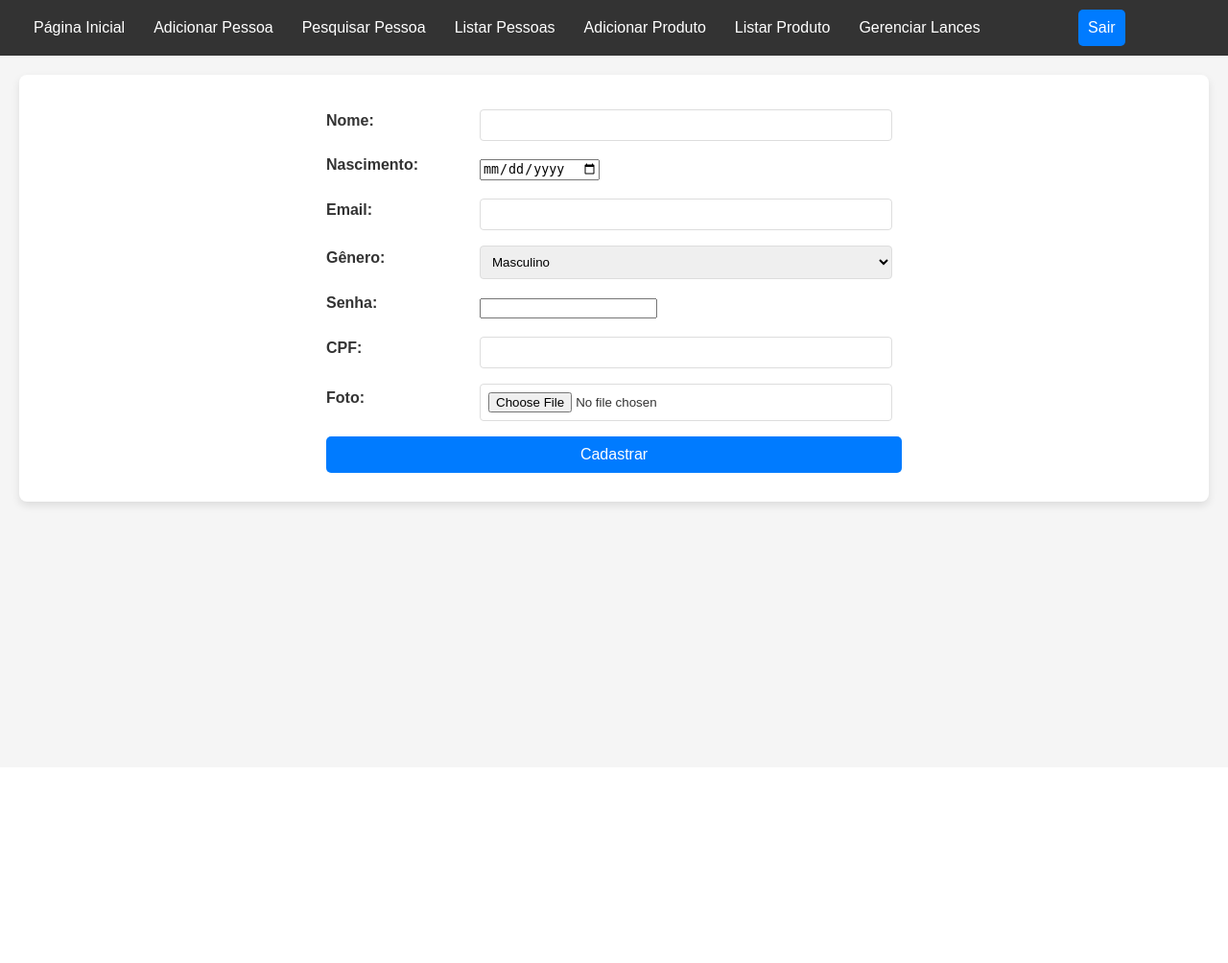
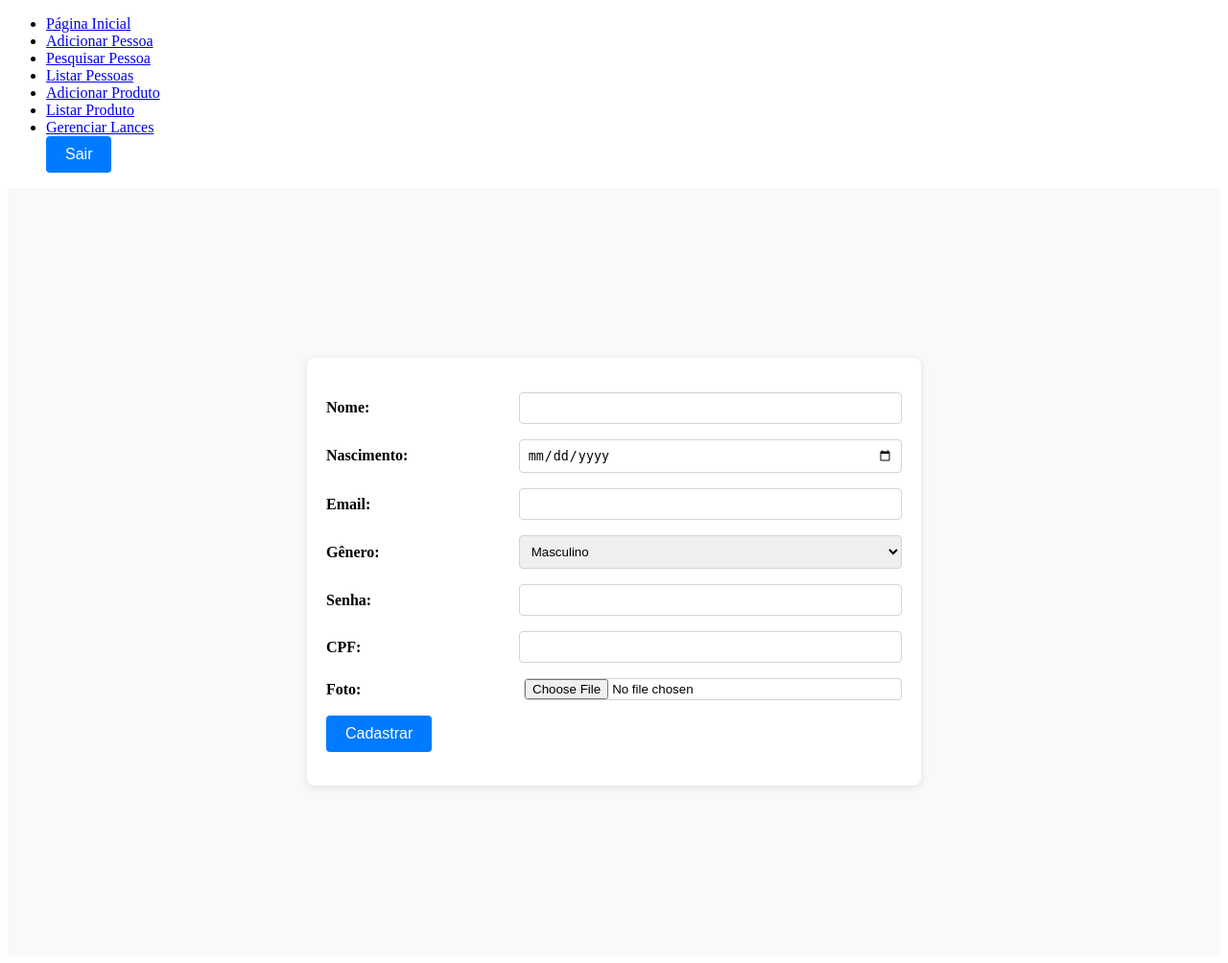
Before and after one commit to juliagpeter/ArteNet, a PHP site: page /cadastrarPessoa.php in a window 1280 px wide. Shown: the whole page at 96% size. Before the commit the page ends 532 px from the top, so only its background shows below. Run offline with PHP 8.4, Linux system fonts and the light colour scheme; the visitor is signed in with stand-in values (Sample User, id 1).

Commit message:
css de forms

```diff
--- /dev/null
+++ b/styles/form.css
@@ -0,0 +1,66 @@
+/* Estilização do formulário e do container */
+main {
+    display: flex;
+    justify-content: center;
+    align-items: center;
+    height: 100vh;
+    background-color: #f9f9f9;
+}
+
+section {
+    background-color: #ffffff;
+    border-radius: 8px;
+    box-shadow: 0 2px 8px rgba(0, 0, 0, 0.1);
+    padding: 20px;
+    max-width: 600px;
+    width: 100%;
+}
+
+/* Estilização dos campos do formulário */
+form p {
+    display: flex;
+    align-items: center;
+    margin-bottom: 15px;
+}
+
+form label {
+    flex: 1;
+    font-weight: bold;
+    margin-right: 10px;
+    min-width: 120px; /* Alinha os labels com um tamanho mínimo fixo */
+}
+
+form input,
+form select {
+    flex: 2;
+    padding: 8px;
+    border: 1px solid #ced4da;
+    border-radius: 4px;
+    box-sizing: border-box;
+    width: 100%;
+}
+
+form button {
+    background-color: #007bff;
+    color: white;
+    border: none;
+    border-radius: 4px;
+    padding: 10px 20px;
+    font-size: 16px;
+    cursor: pointer;
+    transition: background-color 0.3s ease;
+}
+
+form button:hover {
+    background-color: #0056b3;
+}
+
+/* Ajuste para o tamanho dos campos */
+form input[type="file"] {
+    padding: 0;
+}
+
+/* Estilização específica para a seleção */
+form select {
+    padding: 8px;
+}
--- a/views/cadastrarPessoa.php
+++ b/views/cadastrarPessoa.php
@@ -5,7 +5,9 @@
     <meta http-equiv="X-UA-Compatible" content="IE=edge">
     <meta name="viewport" content="width=device-width, initial-scale=1.0">
     <title>Principal</title>
-    <link rel="stylesheet" href="../styles/styles.css">
+    <link rel="stylesheet" href="../styles/form.css">
+    <script src="../scripts/script.js"></script>
+
 <?php
 include_once('../componentes/cabecalho.php');
 ?>
```
